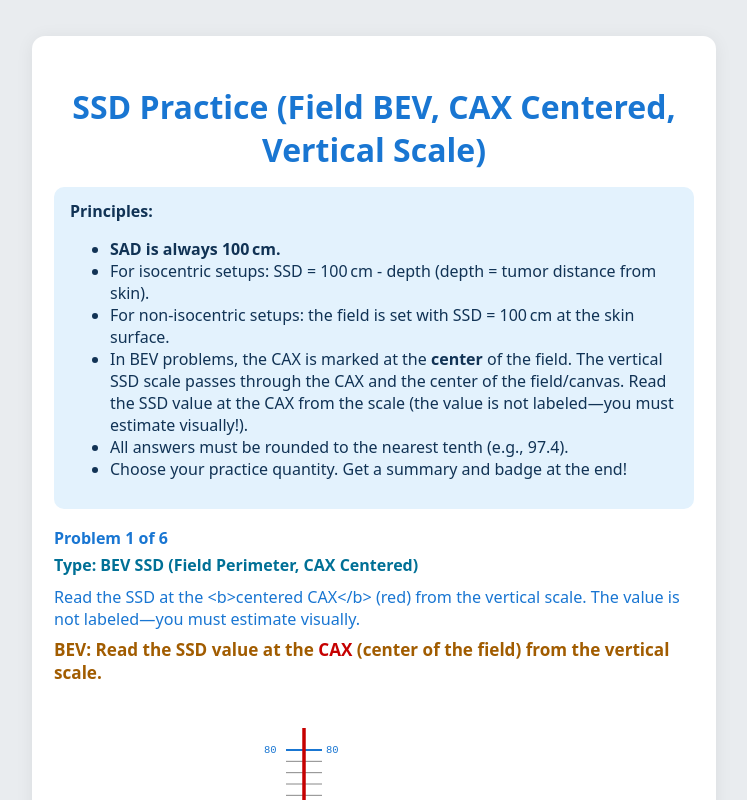
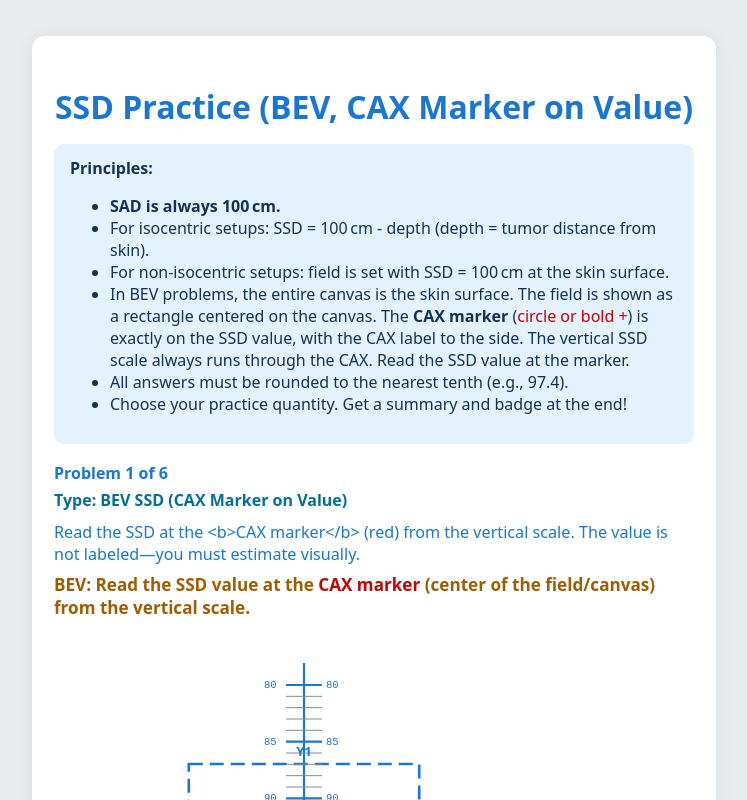
Before and after one commit to RTApps79/RT-Games, a plain HTML site: page ssd_practice/index.html in a window 1280 px wide. Both pictures are taken after a click on the button "Start Practice". Shown: the top 800 px of the page, without its empty margins (266-1013 px from the left). Drawn offline with Linux system fonts and the light colour scheme.

Commit message:
Update index.html

```diff
--- a/ssd_practice/index.html
+++ b/ssd_practice/index.html
@@ -2,7 +2,7 @@
 <html lang="en">
 <head>
   <meta charset="utf-8">
-  <title>SSD Practice - Field BEV (CAX Centered, Vertical Scale)</title>
+  <title>SSD Practice - BEV (CAX Marker on Value)</title>
   <meta name="viewport" content="width=device-width, initial-scale=1.0">
   <style>
     body { font-family: system-ui, sans-serif; background: #e9ecef; color: #223; margin:0;}
@@ -32,14 +32,14 @@
 </head>
 <body>
 <div class="container">
-  <h1>SSD Practice (Field BEV, CAX Centered, Vertical Scale)</h1>
+  <h1>SSD Practice (BEV, CAX Marker on Value)</h1>
   <div class="instructions" id="instructions">
     <b>Principles:</b>
     <ul>
       <li><b>SAD is always 100 cm.</b></li>
       <li>For isocentric setups: SSD = 100 cm - depth (depth = tumor distance from skin).</li>
-      <li>For non-isocentric setups: the field is set with SSD = 100 cm at the skin surface.</li>
-      <li>In BEV problems, the CAX is marked at the <b>center</b> of the field. The vertical SSD scale passes through the CAX and the center of the field/canvas. Read the SSD value at the CAX from the scale (the value is not labeled—you must estimate visually!).</li>
+      <li>For non-isocentric setups: field is set with SSD = 100 cm at the skin surface.</li>
+      <li>In BEV problems, the entire canvas is the skin surface. The field is shown as a rectangle centered on the canvas. The <b>CAX marker</b> (<span style="color:#c60000;">circle or bold +</span>) is exactly on the SSD value, with the CAX label to the side. The vertical SSD scale always runs through the CAX. Read the SSD value at the marker.</li>
       <li>All answers must be rounded to the nearest tenth (e.g., 97.4).</li>
       <li>Choose your practice quantity. Get a summary and badge at the end!</li>
     </ul>
@@ -54,7 +54,7 @@
     <div id="ssd-prob-type" style="font-weight:bold; margin-bottom:7px; color:#007096;"></div>
     <div class="desc" id="ssd-desc"></div>
     <div id="ssd-bev-area" style="display:none;">
-      <div class="ssd-bev-label">BEV: Read the SSD value at the <span style="color:#c60000;">CAX</span> (center of the field) from the vertical scale.</div>
+      <div class="ssd-bev-label">BEV: Read the SSD value at the <span style="color:#c60000;">CAX marker</span> (center of the field/canvas) from the vertical scale.</div>
       <canvas id="ssd-bev-canvas" width="500" height="440"></canvas>
     </div>
     <form class="inputs" id="ssd-inputs-form" autocomplete="off" onsubmit="event.preventDefault();">
@@ -70,6 +70,8 @@
   <div id="ssd-completion-summary" class="summary" style="display:none;"></div>
 </div>
 <script>
+// Toggle between "circle" or "plus" for the CAX marker style
+const caxStyle = "plus"; // or "circle"
 let ssdTotal = 6;
 let ssdCurrent = 0;
 let ssdResults = [];
@@ -82,10 +84,9 @@ function startSSDPractice() {
   document.getElementById('ssd-practice-area').style.display = '';
   document.getElementById('problem-settings').style.display = 'none';
   document.getElementById('ssd-completion-summary').style.display = 'none';
-  // Mix problem types (0: BEV-visual, 1: manual calculation)
   for (let i=0;i<ssdTotal;++i) {
     let t = Math.random() < 0.5 ? 0 : 1;
-    if (i<2) t = i; // Ensure both types at least once
+    if (i<2) t = i;
     ssdProblems.push(t);
   }
   randomizeSSDProb();
@@ -104,26 +105,23 @@ function randomizeSSDProb() {
   let type = ssdProblems[ssdCurrent];
   ssdProbParams = { type };
   if (type === 0) {
-    // BEV SSD visual read (vertical SSD scale, CAX at field center)
+    // BEV SSD visual read (vertical SSD scale, CAX at field/canvas center)
     let ssdMin = 80, ssdMax = 110;
     let trueSSD = +(Math.round((ssdMin+Math.random()*(ssdMax-ssdMin))*10)/10).toFixed(1);
     ssdProbParams.ssd = trueSSD;
-    // Field
     ssdProbParams.x1 = +(5+Math.random()*10).toFixed(1);
     ssdProbParams.x2 = +(5+Math.random()*10).toFixed(1);
     ssdProbParams.y1 = +(5+Math.random()*10).toFixed(1);
     ssdProbParams.y2 = +(5+Math.random()*10).toFixed(1);
-    document.getElementById('ssd-prob-type').textContent = "Type: BEV SSD (Field Perimeter, CAX Centered)";
-    document.getElementById('ssd-desc').textContent = "Read the SSD at the <b>centered CAX</b> (red) from the vertical scale. The value is not labeled—you must estimate visually.";
+    document.getElementById('ssd-prob-type').textContent = "Type: BEV SSD (CAX Marker on Value)";
+    document.getElementById('ssd-desc').textContent = "Read the SSD at the <b>CAX marker</b> (red) from the vertical scale. The value is not labeled—you must estimate visually.";
     document.getElementById('ssd-bev-area').style.display = '';
     drawSSDBEV();
     document.getElementById('ssd-entry-label').textContent = "SSD at CAX (cm):";
   } else {
-    // Calculation scenario (SAD always 100)
     let scenario = Math.random();
-    let depth = +(Math.round((3+Math.random()*17)*10)/10); // depth: 3-20cm
+    let depth = +(Math.round((3+Math.random()*17)*10)/10);
     if (scenario < 0.5) {
-      // Isocentric: SSD = SAD - depth, SAD=100
       ssdProbParams.scenario = "iso";
       ssdProbParams.SAD = 100;
       ssdProbParams.depth = depth;
@@ -132,7 +130,6 @@ function randomizeSSDProb() {
       document.getElementById('ssd-desc').textContent = `A patient is treated isocentrically (SAD = 100 cm). Tumor depth: ${depth} cm. What is the SSD at the skin?`;
       document.getElementById('ssd-entry-label').textContent = "SSD (cm):";
     } else {
-      // Non-isocentric: SSD is always 100 on skin
       ssdProbParams.scenario = "noniso";
       ssdProbParams.answer = "100.0";
       document.getElementById('ssd-prob-type').textContent = "Type: Non-Isocentric Calculation";
@@ -145,37 +142,16 @@ function drawSSDBEV() {
   let c = document.getElementById('ssd-bev-canvas');
   let ctx = c.getContext('2d');
   ctx.clearRect(0,0,c.width,c.height);
-  // Layout: vertical scale (center), field, CAX at field center
-  let canvasCenterX = c.width/2, canvasCenterY = c.height/2;
-  let top = 60, bottom = c.height-40;
+  // Layout: vertical scale (center), field, CAX at field/canvas center
+  let cx = c.width/2, cy = c.height/2;
   let fieldPxPerCm = 12;
   let fieldW = (ssdProbParams.x1 + ssdProbParams.x2) * fieldPxPerCm;
   let fieldH = (ssdProbParams.y1 + ssdProbParams.y2) * fieldPxPerCm;
-  let fieldLeft = canvasCenterX - fieldW/2;
-  let fieldRight = canvasCenterX + fieldW/2;
-  let fieldTop = canvasCenterY - fieldH/2;
-  let fieldBot = canvasCenterY + fieldH/2;
+  let fieldLeft = cx - fieldW/2;
+  let fieldTop = cy - fieldH/2;
+  let fieldRight = cx + fieldW/2;
+  let fieldBot = cy + fieldH/2;
 
-  // CAX X position: center of canvas and field
-  let caxX = canvasCenterX;
-
-  // SSD scale (vertical ruler) through field center
-  let ssdMin = 80, ssdMax = 110;
-  let pxPerCm = (bottom-top)/(ssdMax-ssdMin);
-  for (let i = ssdMin; i <= ssdMax; i += 1) {
-    let y = top + (i-ssdMin)*pxPerCm;
-    ctx.beginPath();
-    ctx.strokeStyle = i%5==0 ? "#1976d2" : "#888";
-    ctx.lineWidth = i%5==0 ? 2.2 : 1;
-    ctx.moveTo(caxX-18, y); ctx.lineTo(caxX+18, y);
-    ctx.stroke();
-    if (i%5===0) {
-      ctx.font = "10.5px monospace";
-      ctx.fillStyle = "#1976d2";
-      ctx.fillText(i, caxX+22, y+3);
-      ctx.fillText(i, caxX-40, y+3);
-    }
-  }
   // Draw field jaws
   ctx.save();
   ctx.strokeStyle="#1976d2";
@@ -184,53 +160,77 @@ function drawSSDBEV() {
   ctx.strokeRect(fieldLeft, fieldTop, fieldRight-fieldLeft, fieldBot-fieldTop);
   ctx.restore();
 
-  // Draw vertical CAX (centered)
+  // Draw vertical SSD scale through center
+  let ssdMin = 80, ssdMax = 110;
+  let top = 60, bottom = c.height-40;
+  let pxPerCm = (bottom-top)/(ssdMax-ssdMin);
   ctx.save();
-  ctx.strokeStyle="#c60000";
-  ctx.lineWidth=3.5;
+  ctx.strokeStyle="#1976d2";
+  ctx.lineWidth=2.2;
   ctx.beginPath();
-  ctx.moveTo(caxX, top-22);
-  ctx.lineTo(caxX, bottom+22);
+  ctx.moveTo(cx, top-22);
+  ctx.lineTo(cx, bottom+22);
   ctx.stroke();
-  // Arrowhead at skin surface (centered)
+  ctx.restore();
+  for (let i = ssdMin; i <= ssdMax; i += 1) {
+    let y = top + (i-ssdMin)*pxPerCm;
     ctx.beginPath();
-  ctx.moveTo(caxX, bottom+14); ctx.lineTo(caxX-8, bottom+2); ctx.lineTo(caxX+8, bottom+2); ctx.closePath();
-  ctx.fillStyle="#c60000";
-  ctx.fill();
-  ctx.restore();
-  // Draw CAX marker at field CAX/skin surface
-  let caxY = fieldBot;
+    ctx.strokeStyle = i%5==0 ? "#1976d2" : "#888";
+    ctx.lineWidth = i%5==0 ? 2.2 : 1;
+    ctx.moveTo(cx-18, y); ctx.lineTo(cx+18, y);
+    ctx.stroke();
+    if (i%5===0) {
+      ctx.font = "10.5px monospace";
+      ctx.fillStyle = "#1976d2";
+      ctx.fillText(i, cx+22, y+3);
+      ctx.fillText(i, cx-40, y+3);
+    }
+  }
+
+  // CAX marker at center (on SSD value)
+  let markerY = (() => {
+    let ssdVal = ssdProbParams.ssd;
+    return top + (ssdVal - ssdMin) * pxPerCm;
+  })();
+  if (caxStyle === "circle") {
     ctx.beginPath();
-  ctx.arc(caxX, caxY, 8, 0, 2*Math.PI);
+    ctx.arc(cx, markerY, 12, 0, 2*Math.PI);
     ctx.fillStyle = "#fff";
     ctx.fill();
     ctx.strokeStyle="#c60000";
-  ctx.lineWidth=2.8;
+    ctx.lineWidth=3.0;
     ctx.stroke();
-  ctx.font = "bold 13px sans-serif";
+  } else if (caxStyle === "plus") {
+    ctx.save();
+    ctx.strokeStyle="#c60000";
+    ctx.lineWidth=5.5;
+    ctx.beginPath();
+    ctx.moveTo(cx-10, markerY); ctx.lineTo(cx+10, markerY);
+    ctx.moveTo(cx, markerY-10); ctx.lineTo(cx, markerY+10);
+    ctx.stroke();
+    ctx.restore();
+  }
+  // CAX label offset to right of marker
+  ctx.font = "bold 15px sans-serif";
   ctx.fillStyle="#c60000";
-  ctx.fillText("CAX", caxX-18, caxY+5);
+  ctx.textAlign = "left";
+  ctx.fillText("CAX", cx+16, markerY+6);
 
   // Jaw labels
   ctx.font = "bold 13px system-ui, sans-serif";
   ctx.fillStyle="#1976d2";
-  ctx.fillText("Y1", caxX-30, fieldTop-8);
-  ctx.fillText("Y2", caxX-30, fieldBot+16);
-  ctx.fillText("X1", fieldLeft-26, (fieldTop+fieldBot)/2+5);
-  ctx.fillText("X2", fieldRight+12, (fieldTop+fieldBot)/2+5);
-
-  // Draw "skin surface"
-  ctx.save();
-  ctx.fillStyle = "#e1e7ee";
-  ctx.fillRect(fieldLeft, bottom, fieldRight-fieldLeft, 18);
-  ctx.restore();
+  ctx.textAlign = "center";
+  ctx.fillText("Y1", cx, fieldTop-8);
+  ctx.fillText("Y2", cx, fieldBot+16);
+  ctx.fillText("X1", fieldLeft-26, cy+5);
+  ctx.fillText("X2", fieldRight+28, cy+5);
 }
 function checkSSDProb() {
   let userVal = Math.round(+document.getElementById('ssd-entry').value*10)/10;
   let type = ssdProbParams.type;
   let correct = false;
   let answer = null;
-  let tol = 0.2; // Accept ±0.2 cm
+  let tol = 0.2;
   if (type === 0) {
     answer = ssdProbParams.ssd;
     correct = Math.abs(userVal-answer)<=tol;
@@ -254,7 +254,7 @@ function showSSDSolution() {
   let type = ssdProbParams.type;
   let sol = '';
   if (type === 0) {
-    sol = `SSD at CAX is the value where the centered red line (CAX) crosses the skin surface/field.`;
+    sol = `SSD at CAX is the value where the CAX marker is drawn on the vertical scale (center of the field/canvas).`;
   } else if (ssdProbParams.scenario==="iso") {
     sol = `SSD = 100 – depth = 100 – ${ssdProbParams.depth} = ${ssdProbParams.answer} cm`;
   } else if (ssdProbParams.scenario==="noniso") {
```
Lines whose indentation alone changed are shown as unchanged.
